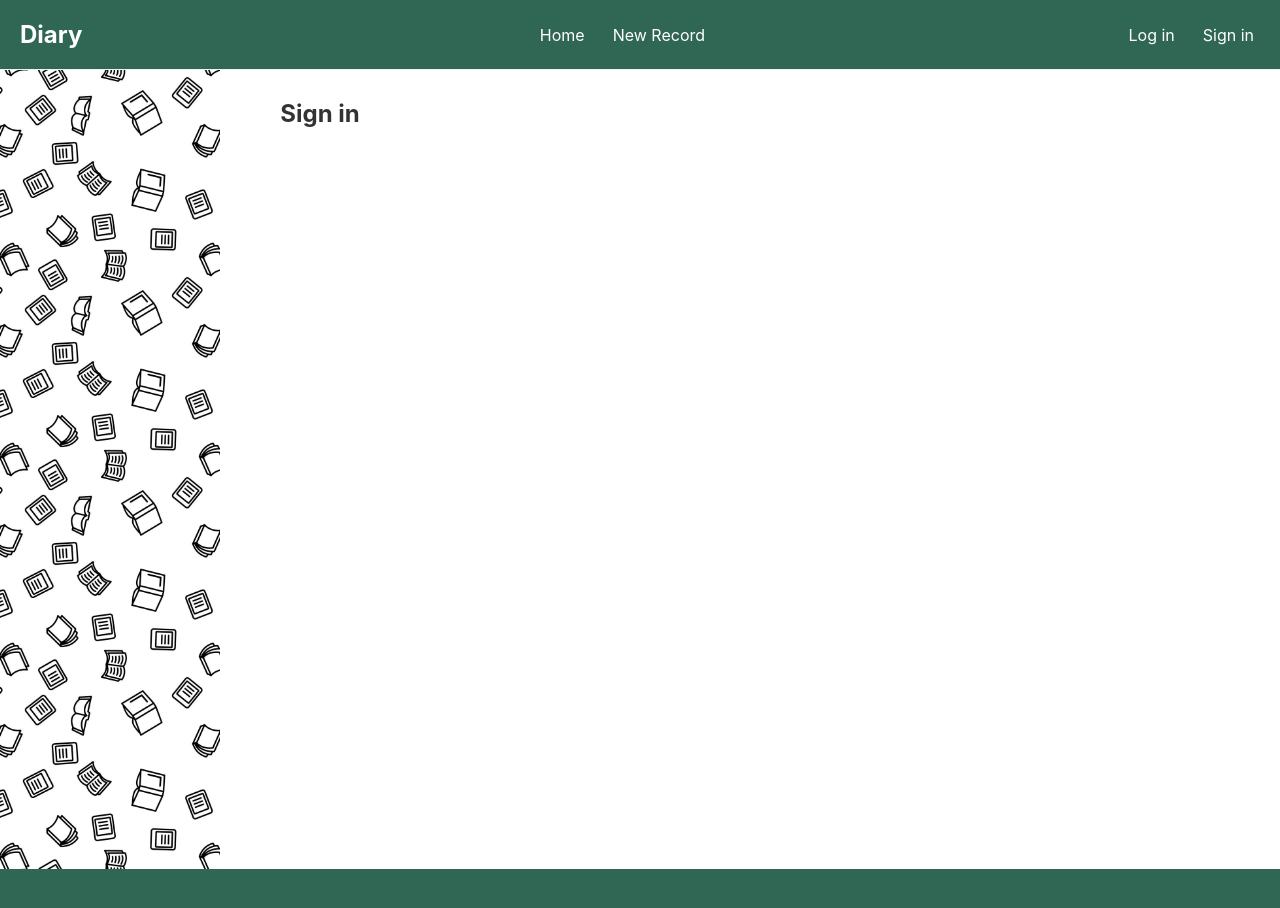
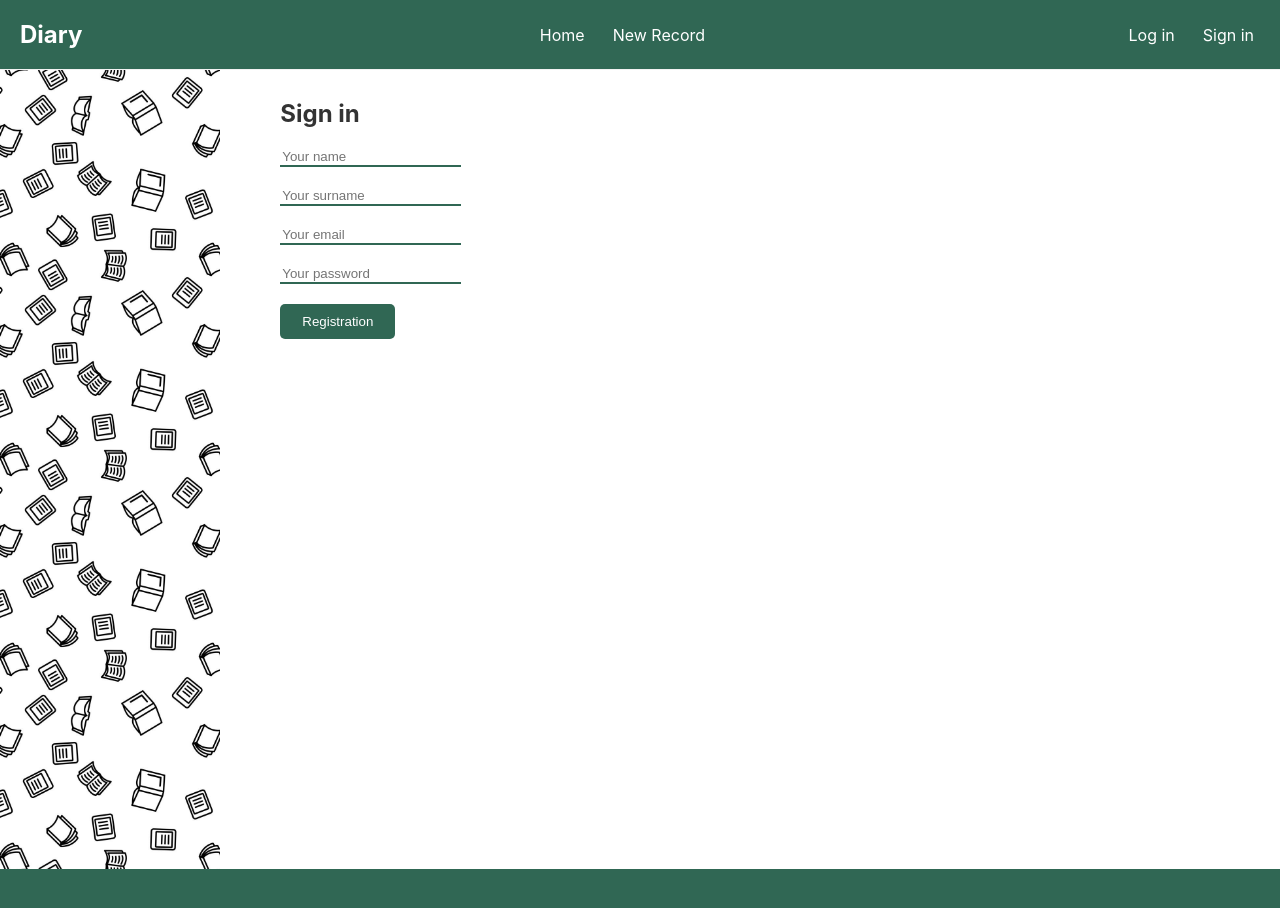
Before and after one commit to Invihood/diary-app, a React (Create React App) app: page /registration in a window 1280 px wide. Shown: the top 908 px of the page. Built offline with nearby package versions, Linux system fonts and the light colour scheme.

Commit message:
added Input component + styles for button and inputs + added new field to User schema (surname)

```diff
--- a/src/components/App/App.jsx
+++ b/src/components/App/App.jsx
@@ -18,21 +18,11 @@ const App = () => {
           <Sidebar />
           <div className="content">
             <Switch>
-              <Route exact path="/">
-                <Home />
-              </Route>
-              <Route path="/create">
-                <Create />
-              </Route>
-              <Route path="/records/:id">
-                <Record />
-              </Route>
-              <Route path="/registration">
-                <Registration />
-              </Route>
-              <Route path="*">
-                <NotFound></NotFound>
-              </Route>
+              <Route exact path="/" component={Home}></Route>
+              <Route path="/create" component={Create}></Route>
+              <Route path="/records/:id" component={Record}></Route>
+              <Route path="/registration" component={Registration}></Route>
+              <Route path="*" component={NotFound}></Route>
             </Switch>
           </div>
         </div>
--- a/src/components/Create/Create.jsx
+++ b/src/components/Create/Create.jsx
@@ -49,8 +49,8 @@ const Create = () => {
                         <option key={i} value={folder.id}>{folder.name}</option>
                     ))}
                 </select>
-                {!isPending && <button>Add Blog</button>}
-                {isPending && <button disabled>Adding Blog...</button>}
+                {!isPending && <button className="main-button">Add Blog</button>}
+                {isPending && <button className="main-button" disabled>Adding Blog...</button>}
             </form>
         </div>
     );
--- /dev/null
+++ b/src/components/Input/Input.jsx
@@ -0,0 +1,9 @@
+import React from "react";
+
+const Input = (props) => {
+    return (
+        <input type={props.type} placeholder={props.placeholder}/>
+    );
+};
+
+export default Input;
--- a/src/components/Registration/Registration.jsx
+++ b/src/components/Registration/Registration.jsx
@@ -1,9 +1,17 @@
+import React from "react";
+import Input from "../Input/Input"
+
 const Registration = () => {
     return (
         <div className="registration-form">
             <h2 className="registration-title">
                 Sign in
             </h2>
+            <Input type="text" placeholder="Your name"></Input>
+            <Input type="text" placeholder="Your surname"></Input>
+            <Input type="text" placeholder="Your email"></Input>
+            <Input type="password" placeholder="Your password"></Input>
+            <button className="main-button registration-button">Registration</button>
         </div>
     );
 }
--- a/src/index.scss
+++ b/src/index.scss
@@ -62,6 +62,27 @@ code {
   .links-aside {
     padding-right: 40px;
   }
+}
+
+.registration-form {
+  h2 {
+    padding-bottom: 20px;
+  }
+
+  input {
+    display: block;
+    margin-bottom: 20px;
+    border: none;
+    border-bottom: 2px solid $main-theme-color;
+  }
+}
+
+.main-button {
+  background-color: $main-theme-color;
+  color: #fff;
+  border: none;
+  border-radius: 5px;
+  padding: 10px 22px;
 }
 
 .folder-title{
```
Also changed, not shown: 1 other file (tests, documents, lock files or other folders).
